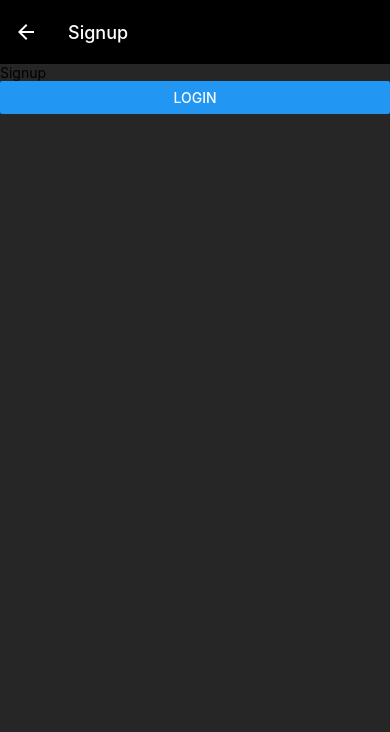
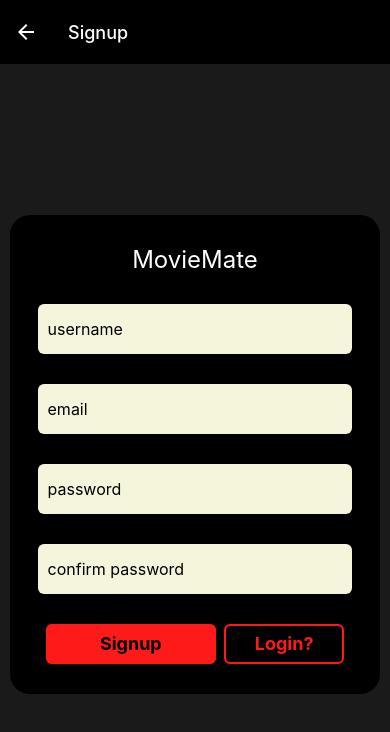
Before and after one commit to Samarth-Dengre/MovieMate-Client, a React Native app: screen /Signup in a window 390 px wide. Shown: the top 732 px of the page. Built offline with nearby package versions, Linux system fonts and the light colour scheme.

Commit message:
Added login and signup functionality and connected to backend

```diff
--- a/app.json
+++ b/app.json
@@ -7,9 +7,9 @@
     "icon": "./assets/icon.png",
     "userInterfaceStyle": "light",
     "splash": {
-      "image": "./assets/splash.png",
-      "resizeMode": "contain",
-      "backgroundColor": "#ffffff"
+      "image": "./assets/giphy.gif",
+      "backgroundColor": "transparent",
+      "resizeMode": "contain"
     },
     "updates": {
       "fallbackToCacheTimeout": 0
--- a/components/Buttons/FilledButton.js
+++ b/components/Buttons/FilledButton.js
@@ -20,10 +20,10 @@ export default FilledButton;
 
 const styles = StyleSheet.create({
   container: {
-    backgroundColor: "red",
+    backgroundColor: Colors.accent800,
     borderRadius: 6,
     elevation: 2,
-    width: 150,
+    width: 170,
     height: 40,
     alignItems: "center",
     justifyContent: "center",
--- a/components/Buttons/OutLinedButton.js
+++ b/components/Buttons/OutLinedButton.js
@@ -0,0 +1,40 @@
+import React from "react";
+import { Pressable, StyleSheet, View, Text } from "react-native";
+import { Colors } from "../../constants/Colors";
+
+function OutlinedButton({ label, onPress }) {
+  return (
+    <View style={styles.container}>
+      <Pressable
+        onPress={onPress}
+        style={({ pressed }) => [styles.container, pressed && styles.pressed]}
+        android_ripple={{ color: "black" }}
+      >
+        <Text style={styles.label}>{label}</Text>
+      </Pressable>
+    </View>
+  );
+}
+
+export default OutlinedButton;
+
+const styles = StyleSheet.create({
+  container: {
+    borderWidth: 2,
+    borderColor: Colors.accent800,
+    borderRadius: 6,
+    width: 120,
+    height: 40,
+    alignItems: "center",
+    justifyContent: "center",
+    overflow: "hidden",
+  },
+  label: {
+    fontSize: 18,
+    fontWeight: "bold",
+    color: Colors.accent800,
+  },
+  pressed: {
+    opacity: 0.7,
+  },
+});
--- a/components/Form/Form.js
+++ b/components/Form/Form.js
@@ -7,9 +7,18 @@ import {
   Text,
 } from "react-native";
 import FilledButton from "../Buttons/FilledButton";
+import OutlinedButton from "../Buttons/OutLinedButton";
 
-function Form({ inputs, onSubmit, title }) {
+function Form({
+  inputs, //All the input fields
+  onSubmit, //When the primary button is clicked
+  title, // Title of Form
+  onOtherButtonPress, //When the secondary button is pressed
+  primaryLabel, //Label of primary button
+  secondaryLabel, //Label of secondary button
+}) {
   return (
+    // Used KeyboardAvoiding view to prevent screen layout from being affected when the keyboard is opened
     <KeyboardAvoidingView style={styles.container}>
       <View style={styles.formContainer}>
         <Text style={styles.title}>{title}</Text>
@@ -19,9 +28,16 @@ function Form({ inputs, onSubmit, title }) {
               key={index}
               placeholder={input.placeholder}
               style={styles.inputText}
+              secureTextEntry={input.secureTextEntry}
+              keyboardType={input.keyboardType}
+              onChangeText={input.onChangeText}
             />
           ))}
-        <FilledButton label="Login" onPress={onSubmit} />
+        {/* The container to hold primary and secondary button */}
+        <View style={styles.buttonContainer}>
+          <FilledButton label={primaryLabel} onPress={onSubmit} />
+          <OutlinedButton label={secondaryLabel} onPress={onOtherButtonPress} />
+        </View>
       </View>
     </KeyboardAvoidingView>
   );
@@ -41,22 +57,29 @@ const styles = StyleSheet.create({
     fontSize: 24,
   },
   inputText: {
-    height: 40,
+    height: 50,
     fontSize: 16,
-    color: "white",
+    color: "black",
     backgroundColor: "beige",
     width: "85%",
     borderRadius: 6,
     padding: 10,
     marginBottom: 30,
+    elevation: 16,
   },
   formContainer: {
     backgroundColor: "black",
-    width: "90%",
-    height: 380,
+    overflow: "hidden",
+    width: "95%",
     alignItems: "center",
     justifyContent: "center",
     borderRadius: 20,
-    elevation: 4,
+    paddingVertical: 30,
+    elevation:4
+  },
+  buttonContainer: {
+    flexDirection: "row",
+    justifyContent: "space-evenly",
+    width: "85%",
   },
 });
--- a/constants/Colors.js
+++ b/constants/Colors.js
@@ -1,3 +1,4 @@
 export const Colors = {
-  primaryBackGround: "#262626",
+  primaryBackGround: "#1a1a1a",
+  accent800: "#ff1a1a",
 };
--- a/package.json
+++ b/package.json
@@ -22,7 +22,8 @@
     "react": "18.1.0",
     "react-native": "0.70.5",
     "react-native-screens": "~3.18.0",
-    "react-native-webview": "^11.26.1"
+    "react-native-simple-toast": "^2.0.0",
+    "react-native-webview": "11.23.1"
   },
   "devDependencies": {
     "@babel/core": "^7.12.9"
--- a/screens/LoginScreen.js
+++ b/screens/LoginScreen.js
@@ -1,29 +1,79 @@
-import React, { useContext } from "react";
-import { View, Text, Button, StyleSheet } from "react-native";
+import React, { useContext, useState } from "react";
+import { View, StyleSheet } from "react-native";
 import Form from "../components/Form/Form";
 import { AuthContext } from "../store/authContext";
-
+import Toast from "react-native-simple-toast";
+import axios from "axios";
+import { auth } from "../utils/routes";
+function LoginScreen({ navigation }) {
+  const authCtx = useContext(AuthContext);
+  const [email, setEmail] = useState("");
+  const [password, setPassword] = useState("");
+  // Inputs array define the fields that are to be present in th login form
   const inputs = [
     {
       placeholder: "email",
+      keyboardType: "email-address",
+      inputMode: "email",
+      onChangeText: setEmail,
     },
     {
       placeholder: "password",
+      secureTextEntry: true,
+      onChangeText: setPassword,
     },
   ];
 
-function LoginScreen({ navigation }) {
-  const authCtx = useContext(AuthContext);
-  function onLoginFormSubmitHandler(user) {
-    authCtx.authenticate(user);
+  // Function to check validity of the fields
+  function checkValidity() {
+    if (!email.includes("@")) {
+      Toast.showWithGravity("Email is not correct", Toast.SHORT, Toast.TOP);
+      return false;
+    } else if (password.length < 5) {
+      Toast.showWithGravity(
+        "Password should contain atleast 6 characters".Toast.SHORT,
+        Toast.TOP
+      );
+      return false;
+    }
+
+    return true;
+  }
+
+  // Function to handle the login form submit
+  async function onLoginFormSubmitHandler() {
+    const isValid = checkValidity();
+    if (!isValid) return false;
+    try {
+      // Sending a get request to the server for login
+      const { data } = await axios.get(
+        `${auth}/?email=${email}&password=${password}`
+      );
+
+      // If the status is 400, then the user is not authenticated ot there is some error in the server
+      if (data.status === 400) {
+        Toast.showWithGravity(data.message, Toast.SHORT, Toast.TOP);
+        return;
+      }
+
+      // If the status is 200, then the user is authenticated
+      authCtx.authenticate(data);
+    } catch (error) {
+      console.log(error);
+      return;
+    }
   }
 
   return (
     <View style={styles.container}>
+      {/* This form component renders the login form */}
       <Form
         inputs={inputs}
         onSubmit={onLoginFormSubmitHandler}
         title="MovieMate"
+        primaryLabel="Login"
+        secondaryLabel="Signup?"
+        onOtherButtonPress={() => navigation.navigate("Signup")}
       />
     </View>
   );
--- a/screens/ProfileScreen.js
+++ b/screens/ProfileScreen.js
@@ -1,12 +1,13 @@
-import React from 'react'
-import { Text, View } from 'react-native'
-
+import React, { useContext } from "react";
+import { Button, Text, View } from "react-native";
+import { AuthContext } from "../store/authContext";
 function ProfileScreen() {
+  const authContext = useContext(AuthContext);
   return (
     <View>
-        <Text>Profile</Text>
+      <Button title="Logout" onPress={() => authContext.logout()} />
     </View>
-  )
+  );
 }
 
-export default ProfileScreen
+export default ProfileScreen;
--- a/screens/SignupScreen.js
+++ b/screens/SignupScreen.js
@@ -1,18 +1,113 @@
-import React from "react";
-import { View, Text, Button } from "react-native";
+import React, { useContext, useState } from "react";
+import { View, StyleSheet, Keyboard } from "react-native";
+import Form from "../components/Form/Form";
+import { AuthContext } from "../store/authContext";
+import Toast from "react-native-simple-toast";
+import axios from "axios";
+import { auth } from "../utils/routes";
 
 function SignupScreen({ navigation }) {
+  const authCtx = useContext(AuthContext);
+  const [userName, setUserName] = useState("");
+  const [email, setEmail] = useState("");
+  const [password, setPassword] = useState("");
+  const [confirmPassword, setConfirmPassword] = useState("");
+
+  // Inputs array define the fields that are to be present in th login form
+  const inputs = [
+    {
+      placeholder: "username",
+      onChangeText: setUserName,
+    },
+    {
+      placeholder: "email",
+      keyboardType: "email-address",
+      inputMode: "email",
+      onChangeText: setEmail,
+    },
+    {
+      placeholder: "password",
+      secureTextEntry: true,
+      onChangeText: setPassword,
+    },
+    {
+      placeholder: "confirm password",
+      onChangeText: setConfirmPassword,
+    },
+  ];
+
+  // Function to check validity of the fields
+  function checkIsValid() {
+    if (userName.length < 5) {
+      Toast.showWithGravity(
+        "Username should be of more than 5 characters",
+        Toast.SHORT,
+        Toast.TOP
+      );
+      return false;
+    } else if (!email.includes("@")) {
+      Toast.showWithGravity("incorrect email", Toast.SHORT, Toast.TOP);
+      return false;
+    } else if (password.length < 5) {
+      Toast.showWithGravity(
+        "Password should be greater than 5 characters",
+        Toast.SHORT,
+        Toast.TOP
+      );
+      return false;
+    } else if (password !== confirmPassword) {
+      Toast.showWithGravity(
+        "Password and confirm Password don not match",
+        Toast.SHORT,
+        Toast.TOP
+      );
+      return false;
+    }
+
+    return true;
+  }
+
+  // Function to handle the submit event of the signup form
+  async function onSignupFormSubmitHandler() {
+    try {
+      Keyboard.dismiss();
+      const isValid = checkIsValid();
+      if (!isValid) return;
+      const user = {
+        userName,
+        email,
+        password,
+      };
+      const { data } = await axios.post(auth, user);
+      if (data.status === 400) {
+        Toast.showWithGravity(data.message, Toast.SHORT, Toast.TOP);
+        return;
+      }
+      authCtx.authenticate(user);
+    } catch (error) {
+      console.log(error);
+    }
+  }
+
   return (
-    <View>
-      <Text>Signup</Text>
-      <Button
-        title="Login"
-        onPress={() => {
-          navigation.navigate("Login");
-        }}
+    <View style={styles.container}>
+      {/* This form component renders the signup form */}
+      <Form
+        inputs={inputs}
+        onSubmit={onSignupFormSubmitHandler}
+        title="MovieMate"
+        primaryLabel="Signup"
+        secondaryLabel="Login?"
+        onOtherButtonPress={() => navigation.navigate("Login")}
       />
     </View>
   );
 }
 
 export default SignupScreen;
+
+const styles = StyleSheet.create({
+  container: {
+    flex: 1,
+  },
+});
--- a/store/authContext.js
+++ b/store/authContext.js
@@ -12,7 +12,12 @@ export default function AuthContextProvider({ children }) {
   const [user, setUser] = useState();
   function authenticate(user) {
     setUser(user);
-    AsyncStorage.setItem("user", user);
+    const userIsPresent = AsyncStorage.getItem("user");
+    if (userIsPresent) {
+      AsyncStorage.removeItem("user");
+    }
+    const userString = JSON.stringify(user);
+    AsyncStorage.setItem("user", userString);
   }
   function logout() {
     setUser(null);
--- /dev/null
+++ b/utils/routes.js
@@ -0,0 +1,2 @@
+export const host = "http://172.22.29.85:3000";
+export const auth = `${host}/auth/`;
```
Also changed, not shown: App.js (+37 -10 lines), assets/giphy.gif (added), 1 other file (tests, documents, lock files or other folders). Lines whose indentation alone changed are shown as unchanged.
